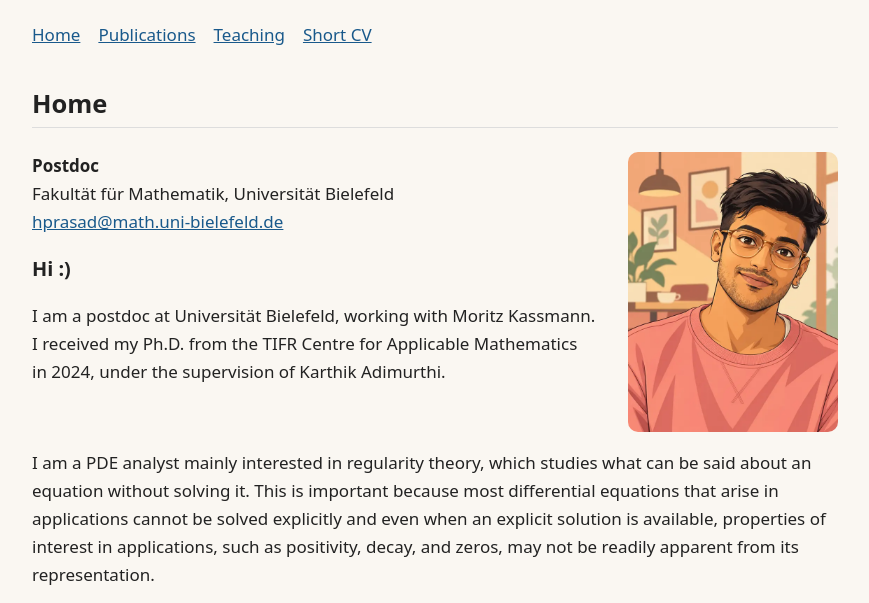
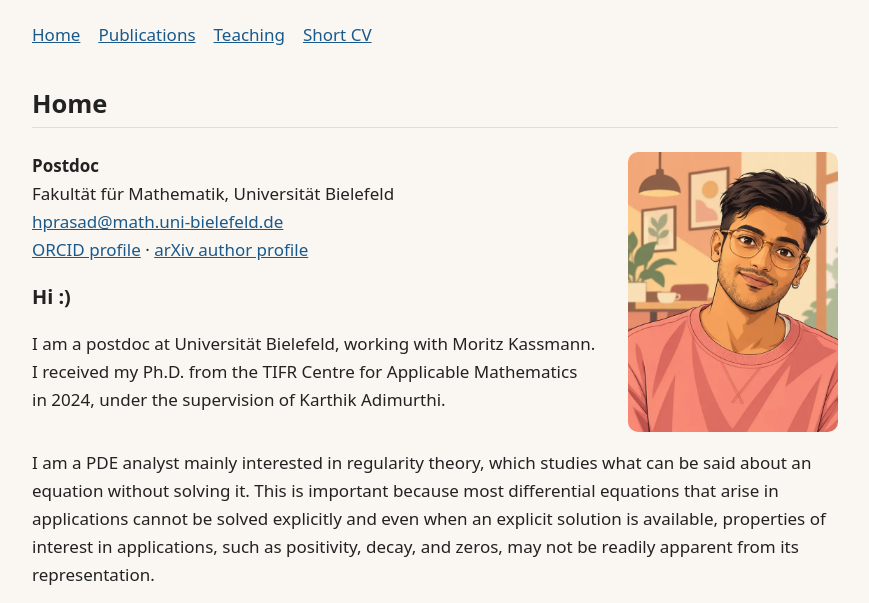
Before and after one commit to prasad-math/prasad-math.github.io, a plain HTML site: page index.html in a window 1280 px wide. Shown: the part 146-749 px from the top of the page, without its empty margins (205-1074 px from the left). Drawn offline with Linux system fonts and the light colour scheme.

Commit message:
Add ORCID and arXiv author profiles to homepage contact details

```diff
--- a/index.html
+++ b/index.html
@@ -21,7 +21,7 @@ html, body { background-color: #FAF7F2; }
 <h2>Home</h2>
 <div class="profile-intro">
 <div class="profile-text">
-<p><strong>Postdoc</strong><br>Fakultät für Mathematik, Universität Bielefeld<br><a href="mailto:hprasad@math.uni-bielefeld.de">hprasad@math.uni-bielefeld.de</a></p>
+<p><strong>Postdoc</strong><br>Fakultät für Mathematik, Universität Bielefeld<br><a href="mailto:hprasad@math.uni-bielefeld.de">hprasad@math.uni-bielefeld.de</a><br><a href="https://orcid.org/0009-0002-7082-5289" rel="me">ORCID profile</a> · <a href="https://arxiv.org/a/prasad_h_1" rel="me">arXiv author profile</a></p>
 <h3>Hi :)</h3>
 <p>I am a postdoc at Universität Bielefeld, working with Moritz Kassmann. I received my Ph.D. from the TIFR Centre for Applicable Mathematics in 2024, under the supervision of Karthik Adimurthi.</p>
 </div>
```
